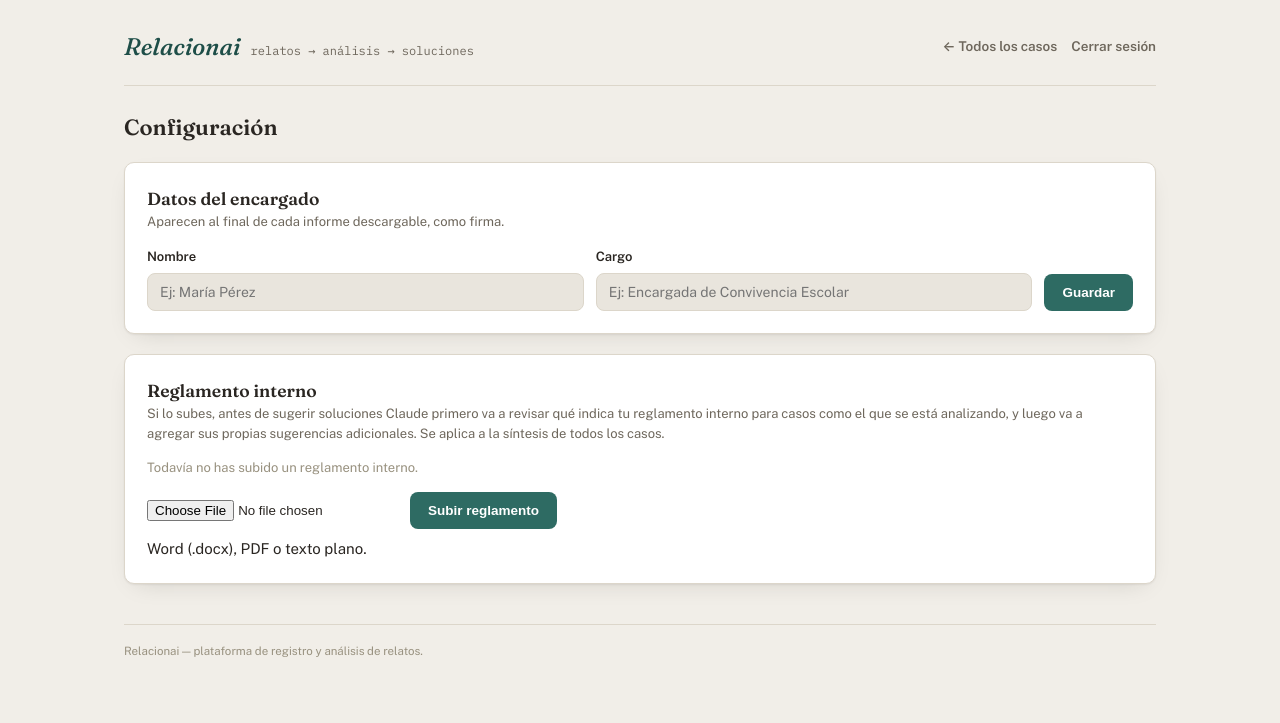
After one commit to humbertoski26/Relacionai, a Flask app: page /encargado/configuracion in a window 1280 px wide. The commit adds this page. Shown: the top 723 px of the page. Run offline with Flask 3, Linux system fonts and the light colour scheme; the visitor is signed in with stand-in values (Sample User, id 1); data comes from the database, SQL or seed files in the repository.

Commit message:
Add files via upload

```diff
--- a/relacionai-backend/app.py
+++ b/relacionai-backend/app.py
@@ -14,6 +14,7 @@ Ver README.md para variables de entorno y despliegue.
 
 import functools
 import os
+import threading
 import urllib.parse
 from datetime import datetime
 
@@ -95,7 +96,9 @@ def _procesar_pipeline(rotulo: str, relato_id: int, contenido: str):
         for r in relatos
     ]
     caso = models.obtener_caso(rotulo)
-    resultado = sintetizar_caso(caso["apellido"], entrada)
+    config = models.obtener_configuracion()
+    reglamento_texto = config["reglamento_texto"] if config else ""
+    resultado = sintetizar_caso(caso["apellido"], entrada, reglamento_texto=reglamento_texto)
     models.guardar_sintesis_general(
         rotulo, resultado["sintesis"], resultado["interpretacion"],
         resultado["problemas"], resultado["soluciones"], resultado["nivel_urgencia"],
@@ -104,6 +107,20 @@ def _procesar_pipeline(rotulo: str, relato_id: int, contenido: str):
         rotulo, actor="Claude",
         accion=f"Actualizó la síntesis general del caso (nivel de urgencia: {resultado['nivel_urgencia']}).",
     )
+
+
+def _procesar_relato_en_segundo_plano(rotulo: str, relato_id: int, contenido: str, nombre: str, correo: str):
+    """Se ejecuta en un hilo aparte para que la persona no tenga que esperar a Claude
+    (ni al envío de su copia por correo) antes de ver la confirmación."""
+    try:
+        _procesar_pipeline(rotulo, relato_id, contenido)
+    except Exception:
+        app.logger.exception("Error procesando en segundo plano el relato %s del caso %s", relato_id, rotulo)
+    if correo:
+        try:
+            enviar_copia_relato(correo, nombre, rotulo, contenido)
+        except Exception:
+            app.logger.exception("Error enviando la copia del relato a %s", correo)
 
 
 # ------------------------------------------------------------------ rutas
@@ -141,6 +158,48 @@ def encargado_logout():
 def encargado_dashboard():
     casos = models.listar_casos()
     return render_template("encargado_dashboard.html", casos=casos)
+
+
+@app.route("/encargado/configuracion", methods=["GET"])
+@login_requerido
+def encargado_configuracion():
+    config = models.obtener_configuracion()
+    return render_template("encargado_configuracion.html", config=config)
+
+
+@app.route("/encargado/configuracion/datos", methods=["POST"])
+@login_requerido
+def encargado_guardar_datos():
+    nombre = request.form.get("nombre_encargado") or ""
+    cargo = request.form.get("cargo_encargado") or ""
+    models.guardar_datos_encargado(nombre, cargo)
+    flash("Datos del encargado actualizados.", "ok")
+    return redirect(url_for("encargado_configuracion"))
+
+
+@app.route("/encargado/configuracion/reglamento", methods=["POST"])
+@login_requerido
+def encargado_subir_reglamento():
+    archivo = request.files.get("reglamento")
+    if not archivo or not archivo.filename:
+        flash("Elige un archivo Word o PDF con el reglamento interno.", "error")
+        return redirect(url_for("encargado_configuracion"))
+    try:
+        texto = extraer_texto(archivo.filename, archivo.read())
+    except ExtractError as exc:
+        flash(str(exc), "error")
+        return redirect(url_for("encargado_configuracion"))
+    models.guardar_reglamento(archivo.filename, texto)
+    flash("Reglamento interno guardado. Se usará en las próximas síntesis.", "ok")
+    return redirect(url_for("encargado_configuracion"))
+
+
+@app.route("/encargado/configuracion/reglamento/quitar", methods=["POST"])
+@login_requerido
+def encargado_quitar_reglamento():
+    models.quitar_reglamento()
+    flash("Se quitó el reglamento interno.", "ok")
+    return redirect(url_for("encargado_configuracion"))
 
 
 @app.route("/encargado/casos", methods=["POST"])
@@ -241,7 +300,9 @@ def encargado_sintetizar(rotulo):
         {"nombre": r["nombre_persona"], "formato": r["formato_entrada"], "contenido": r["contenido"], "resumen": r["resumen"]}
         for r in relatos
     ]
-    resultado = sintetizar_caso(caso["apellido"], entrada)
+    config = models.obtener_configuracion()
+    reglamento_texto = config["reglamento_texto"] if config else ""
+    resultado = sintetizar_caso(caso["apellido"], entrada, reglamento_texto=reglamento_texto)
     models.guardar_sintesis_general(
         rotulo, resultado["sintesis"], resultado["interpretacion"],
         resultado["problemas"], resultado["soluciones"], resultado["nivel_urgencia"],
@@ -258,7 +319,8 @@ def encargado_informe(rotulo):
     if not caso:
         abort(404)
     relatos = models.listar_relatos(rotulo)
-    pdf_bytes = construir_informe_pdf(caso, relatos, models.problemas_de(caso), models.soluciones_de(caso))
+    config = models.obtener_configuracion()
+    pdf_bytes = construir_informe_pdf(caso, relatos, models.problemas_de(caso), models.soluciones_de(caso), configuracion=config)
     models.registrar_historial(rotulo, actor="Encargado de convivencia", accion="Descargó el informe final del caso.")
     from io import BytesIO
     return send_file(
@@ -309,13 +371,17 @@ def caso_publico_enviar(rotulo):
         archivo_original = None
 
     relato_id = models.agregar_relato(rotulo, nombre, formato, archivo_original, contenido, correo_persona=correo)
-    _procesar_pipeline(rotulo, relato_id, contenido)
 
-    copia_enviada = False
-    if correo:
-        copia_enviada = enviar_copia_relato(correo, nombre, rotulo, contenido)
+    # El análisis con Claude (y el envío de la copia por correo) puede tardar
+    # bastante — se hace en segundo plano para que la persona vea la confirmación
+    # de inmediato en vez de tener que esperar.
+    threading.Thread(
+        target=_procesar_relato_en_segundo_plano,
+        args=(rotulo, relato_id, contenido, nombre, correo),
+        daemon=True,
+    ).start()
 
-    return render_template("publico_gracias.html", caso=caso, nombre=nombre, copia_enviada=copia_enviada, correo=correo)
+    return render_template("publico_gracias.html", caso=caso, nombre=nombre, correo=correo)
 
 
 # --- job diario de recordatorios (llamado por un Render Cron Job) -----
--- a/relacionai-backend/static/style.css
+++ b/relacionai-backend/static/style.css
@@ -71,6 +71,7 @@ textarea{ min-height:180px; resize:vertical; line-height:1.6; }
 .btn-ghost:hover{ background:var(--accent-soft); }
 .btn-wa{ background:#25D366; color:#06301c; }
 .btn-mail{ background:var(--surface-sunken); color:var(--ink); border:1px solid var(--border); }
+.btn-copiado{ background:var(--good-soft); color:var(--good); border-color:var(--good); }
 
 .pill{ display:inline-flex; align-items:center; gap:5px; padding:3px 9px; border-radius:999px; font-size:11px; font-weight:700; letter-spacing:.02em; text-transform:uppercase; }
 .pill-abierto,.pill-bajo{ background:var(--good-soft); color:var(--good); }
--- a/relacionai-backend/templates/base.html
+++ b/relacionai-backend/templates/base.html
@@ -4,10 +4,21 @@
   <meta charset="utf-8">
   <meta name="viewport" content="width=device-width, initial-scale=1">
   <title>{% block title %}Relacionai{% endblock %}</title>
+  <link rel="manifest" href="{{ url_for('static', filename='manifest.json') }}">
+  <link rel="icon" href="{{ url_for('static', filename='favicon.ico') }}">
+  <link rel="apple-touch-icon" href="{{ url_for('static', filename='icons/apple-touch-icon.png') }}">
+  <meta name="theme-color" content="#1E4E48">
   <link rel="preconnect" href="https://fonts.googleapis.com">
   <link rel="preconnect" href="https://fonts.gstatic.com" crossorigin>
   <link rel="stylesheet" href="https://fonts.googleapis.com/css2?family=Fraunces:ital,opsz,wght@0,9..144,400;0,9..144,500;0,9..144,600;1,9..144,500&family=Public+Sans:wght@400;500;600;700&family=IBM+Plex+Mono:wght@400;500&display=swap">
   <link rel="stylesheet" href="{{ url_for('static', filename='style.css') }}">
+  <script>
+    if ('serviceWorker' in navigator) {
+      window.addEventListener('load', function () {
+        navigator.serviceWorker.register('{{ url_for('static', filename='sw.js') }}').catch(function () {});
+      });
+    }
+  </script>
 </head>
 <body>
   <div class="app{% block app_class %}{% endblock %}">
--- /dev/null
+++ b/relacionai-backend/templates/encargado_configuracion.html
@@ -0,0 +1,58 @@
+{% extends "base.html" %}
+{% block title %}Configuración — Relacionai{% endblock %}
+{% block topnav %}
+<div class="topnav">
+  <a href="{{ url_for('encargado_dashboard') }}">← Todos los casos</a>
+  <a href="{{ url_for('encargado_logout') }}">Cerrar sesión</a>
+</div>
+{% endblock %}
+{% block content %}
+
+<h1 style="font-size:22px; margin-bottom:18px;">Configuración</h1>
+
+<div class="card" style="padding:22px; margin-bottom:20px;">
+  <h3>Datos del encargado</h3>
+  <p style="font-size:13px; color:var(--ink-muted); margin-bottom:14px;">Aparecen al final de cada informe descargable, como firma.</p>
+  <form method="post" action="{{ url_for('encargado_guardar_datos') }}" style="display:flex; gap:12px; flex-wrap:wrap; align-items:flex-end;">
+    <div class="field" style="margin-bottom:0; flex:1; min-width:220px;">
+      <label for="nombre_encargado">Nombre</label>
+      <input type="text" id="nombre_encargado" name="nombre_encargado" value="{{ config['nombre_encargado'] or '' }}" placeholder="Ej: María Pérez">
+    </div>
+    <div class="field" style="margin-bottom:0; flex:1; min-width:220px;">
+      <label for="cargo_encargado">Cargo</label>
+      <input type="text" id="cargo_encargado" name="cargo_encargado" value="{{ config['cargo_encargado'] or '' }}" placeholder="Ej: Encargada de Convivencia Escolar">
+    </div>
+    <button type="submit" class="btn btn-primary">Guardar</button>
+  </form>
+</div>
+
+<div class="card" style="padding:22px;">
+  <h3>Reglamento interno</h3>
+  <p style="font-size:13px; color:var(--ink-muted); margin-bottom:14px;">
+    Si lo subes, antes de sugerir soluciones Claude primero va a revisar qué indica tu reglamento
+    interno para casos como el que se está analizando, y luego va a agregar sus propias
+    sugerencias adicionales. Se aplica a la síntesis de todos los casos.
+  </p>
+
+  {% if config['reglamento_nombre_archivo'] %}
+  <div style="display:flex; justify-content:space-between; align-items:center; gap:10px; flex-wrap:wrap; padding:12px 14px; background:var(--surface-sunken); border-radius:8px; margin-bottom:14px;">
+    <div>
+      <strong style="font-size:13.5px;">{{ config['reglamento_nombre_archivo'] }}</strong>
+      <div style="font-size:12px; color:var(--ink-faint); margin-top:2px;">Subido {{ config['reglamento_subido_en']|fecha }}</div>
+    </div>
+    <form method="post" action="{{ url_for('encargado_quitar_reglamento') }}">
+      <button type="submit" class="btn btn-ghost" style="padding:6px 12px; font-size:12px;">Quitar</button>
+    </form>
+  </div>
+  {% else %}
+  <p style="font-size:13px; color:var(--ink-faint); margin-bottom:14px;">Todavía no has subido un reglamento interno.</p>
+  {% endif %}
+
+  <form method="post" action="{{ url_for('encargado_subir_reglamento') }}" enctype="multipart/form-data" style="display:flex; gap:10px; flex-wrap:wrap; align-items:center;">
+    <input type="file" name="reglamento" accept=".docx,.pdf,.txt" required>
+    <button type="submit" class="btn btn-primary">{{ 'Reemplazar reglamento' if config['reglamento_nombre_archivo'] else 'Subir reglamento' }}</button>
+  </form>
+  <div class="hint" style="margin-top:8px;">Word (.docx), PDF o texto plano.</div>
+</div>
+
+{% endblock %}
--- a/relacionai-backend/templates/encargado_dashboard.html
+++ b/relacionai-backend/templates/encargado_dashboard.html
@@ -2,6 +2,7 @@
 {% block title %}Panel del encargado — Relacionai{% endblock %}
 {% block topnav %}
 <div class="topnav">
+  <a href="{{ url_for('encargado_configuracion') }}">Configuración</a>
   <a href="{{ url_for('encargado_logout') }}">Cerrar sesión</a>
 </div>
 {% endblock %}
--- a/relacionai-backend/templates/publico_gracias.html
+++ b/relacionai-backend/templates/publico_gracias.html
@@ -10,7 +10,8 @@
   </p>
   {% if correo %}
   <p style="color:var(--ink-muted); font-size:12.5px; margin-top:10px;">
-    {% if copia_enviada %}Te enviamos una copia de tu relato a {{ correo }}.{% else %}Intentamos enviarte una copia a {{ correo }}, pero no se pudo — no te preocupes, tu relato igual quedó guardado.{% endif %}
+    En unos minutos debería llegarte una copia de tu relato a {{ correo }}. Si no llega, no te
+    preocupes — tu relato ya quedó guardado igual.
   </p>
   {% endif %}
 </div>
```
Also changed, not shown: relacionai-backend/claude_client.py (+24 -2 lines), relacionai-backend/models.py (+51 -1 lines), relacionai-backend/report_pdf.py (+11 -1 lines), relacionai-backend/static/sw.js (added, +13 -0 lines), relacionai-backend/templates/encargado_caso.html (+37 -9 lines), relacionai-backend/README.md, relacionai-backend/static/favicon.ico (added), relacionai-backend/static/icons/apple-touch-icon.png (added), relacionai-backend/static/icons/icon-192.png (added), relacionai-backend/static/icons/icon-512.png (added), relacionai-backend/static/manifest.json (added).
